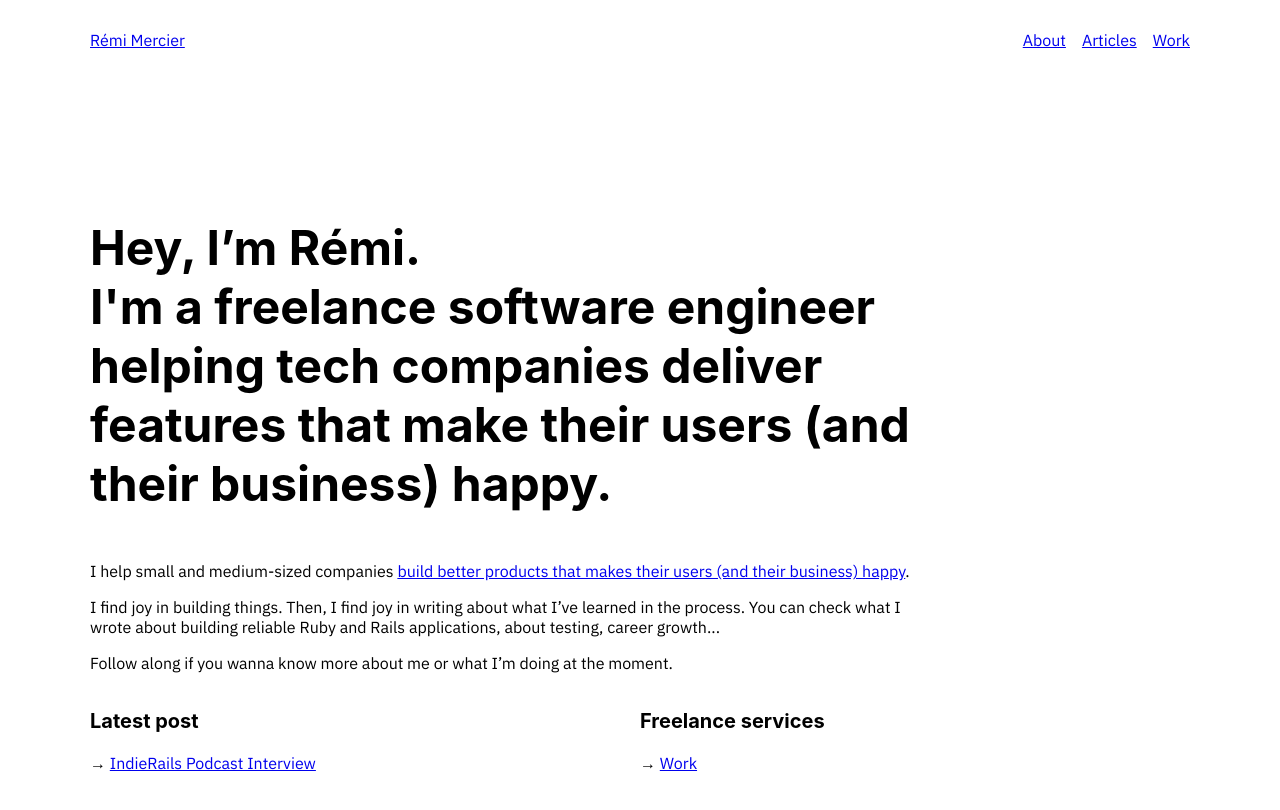
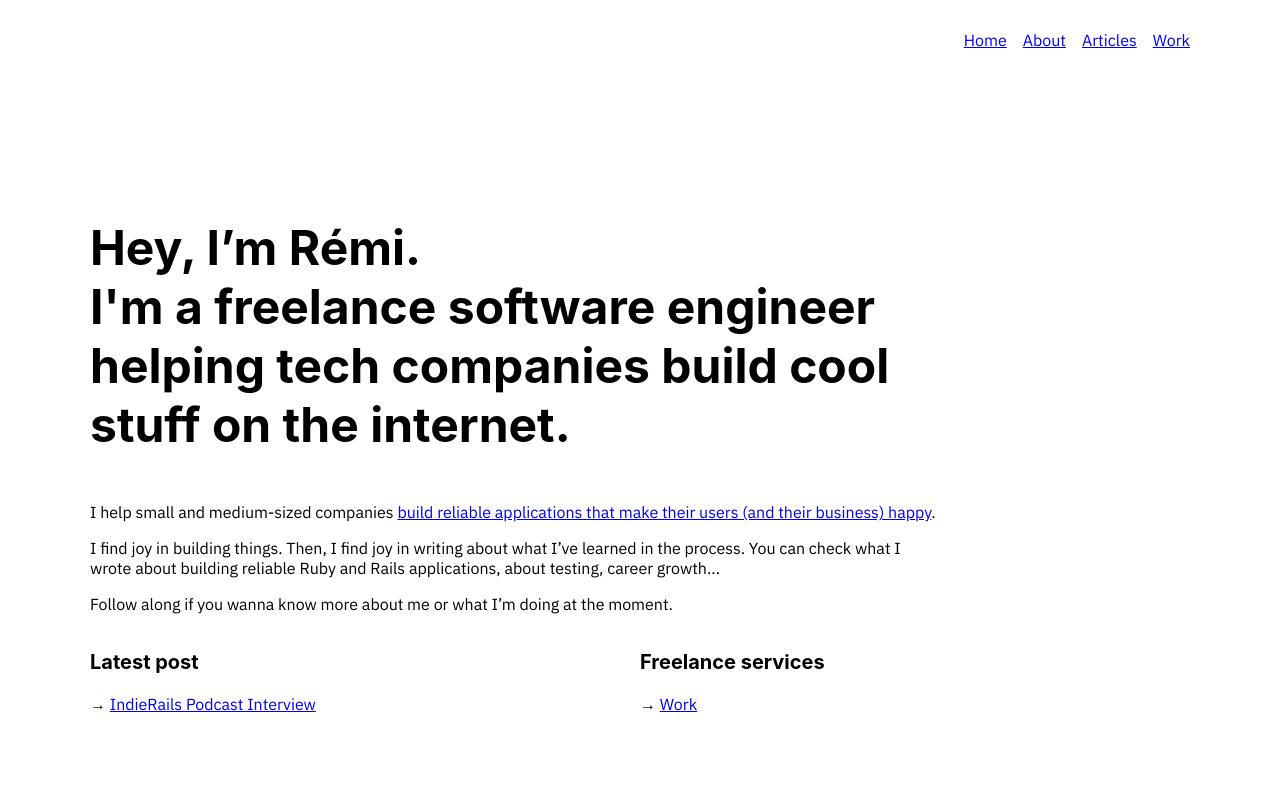
Before and after one commit to merciremi/remicodes, a Jekyll site: the page built from index.html, in a window 1280 px wide. Shown: the top 810 px of the page. Built offline with Jekyll 4.4.1, drawn with Linux system fonts in a browser that asks for light colours.

Commit message:
Add TOCs and filters on post index

```diff
--- a/_includes/header.html
+++ b/_includes/header.html
@@ -1,7 +1,7 @@
 <header>
   <nav>
-    <a href="{{ site.baseurl }}/">Rémi Mercier</a>
     <ul>
+      <li><a href="{{ site.baseurl }}/">Home</a></li>
       <li><a href="{{ site.baseurl }}/about">About</a></li>
       <li><a href="{{ site.baseurl }}/blog">Articles</a></li>
       <li><a href="{{ site.baseurl }}/work">Work</a></li>
--- a/_layouts/post.html
+++ b/_layouts/post.html
@@ -31,6 +31,7 @@
         {% include tags.html %}
       </div>
       <div class="aside--toc">
+        <h5>Chapters</h5>
         {{ content | toc_only }}
       </div>
     </aside>
--- a/css/main.css
+++ b/css/main.css
@@ -22,7 +22,7 @@
 header nav {
   display: flex;
   align-items: baseline;
-  justify-content: space-between;
+  justify-content: flex-end;
 }
 
 header nav ul {
@@ -47,8 +47,19 @@
   gap: 14rem;
 }
 
+article.blog-archive .blog-archive--title {
+  width: 50vw;
+}
+
+.blog-archive--sidebar,
+.post--information {
+  position: sticky;
+  top: 30px;
+}
+
 .aside--toc ol,
-.aside--toc ul {
+.aside--toc ul,
+.blog-archive--sidebar ul {
   padding: 0;
   list-style-position: inside;
 }
--- a/index.html
+++ b/index.html
@@ -7,11 +7,11 @@
     <div class="home--hero-text">
       <h1>
         Hey, I’m Rémi.<br>
-        I'm a freelance software engineer helping tech companies deliver features that make their users (and their business) <span class="color-shuffle"><span>h</span><span>a</span><span>p</span><span>p</span><span>y</span></span>.
+        I'm a freelance software engineer helping tech companies build <span class="color-shuffle">cool stuff on the internet.</span>
       </h1>
 
       <div class="home--hero-secondary-text">
-        <p>I help small and medium-sized companies <a href="{{site.baseurl}}/work/">build better products that makes their users (and their business) happy</a>.</p>
+        <p>I help small and medium-sized companies <a href="{{site.baseurl}}/work/">build reliable applications that make their users (and their business) happy</a>.</p>
 
         <p>I find joy in building things. Then, I find joy in writing about what I’ve learned in the process. You can check what I wrote about building reliable Ruby and Rails applications, about testing, career growth...</p>
 
```
Also changed, not shown: blog/index.html (+13 -22 lines).
